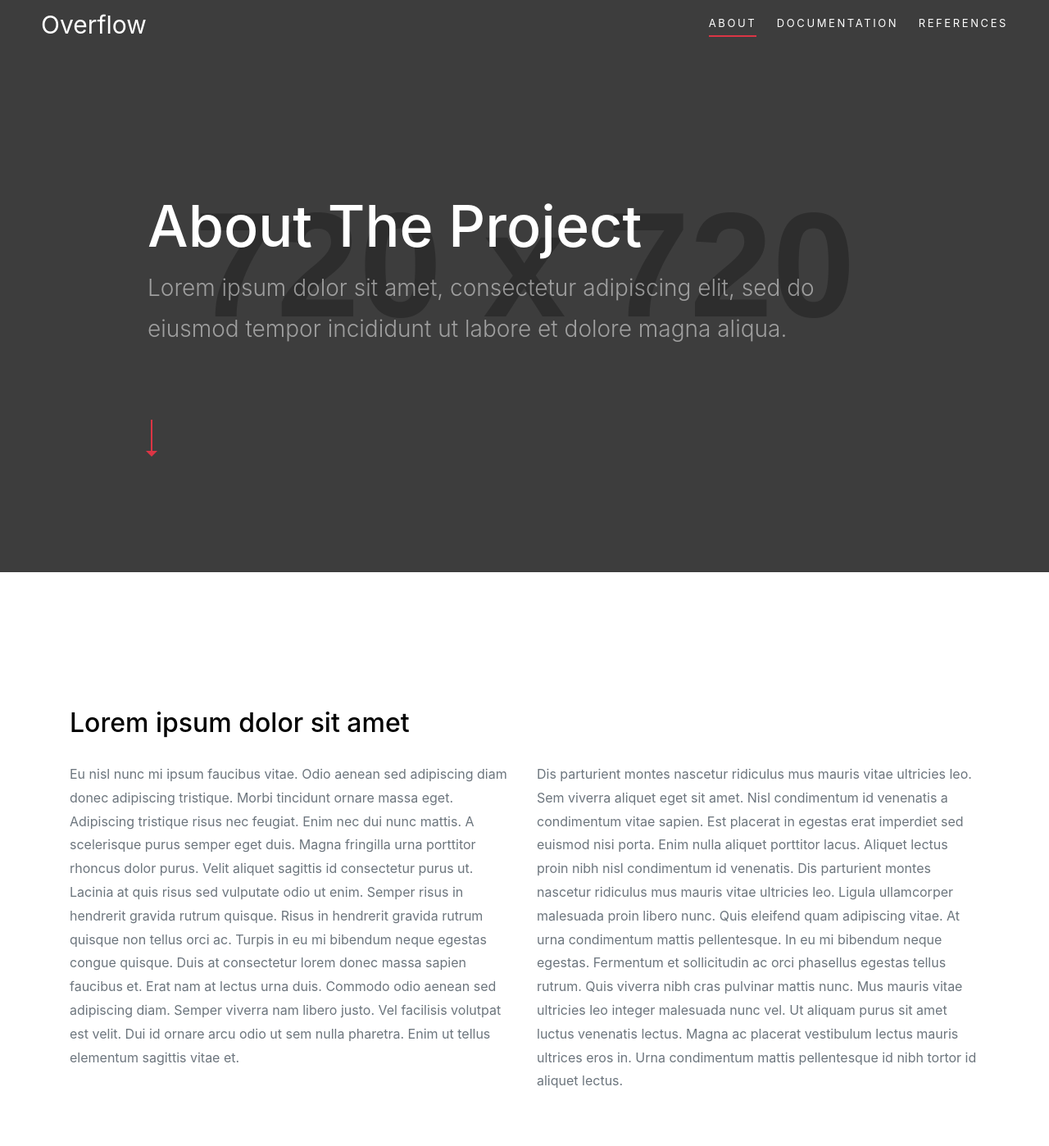
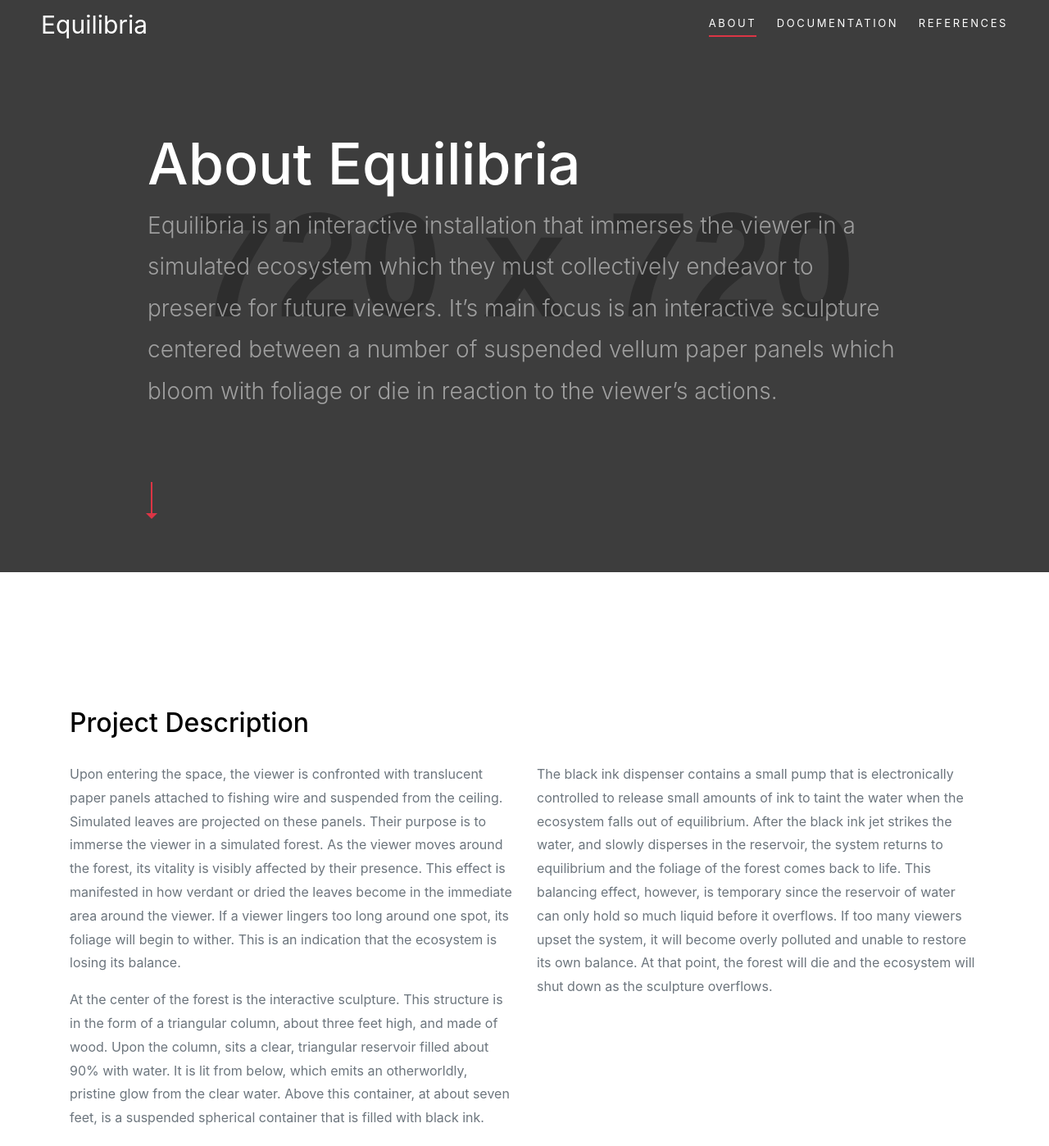
Before and after one commit to falaeco/cart411-OVERFLOW, a plain HTML site: page docs/about.html in a window 1280 px wide. Shown: the part 22-1420 px from the top of the page at 82% size. Drawn offline with Linux system fonts and the light colour scheme; placeholder pictures from the web are drawn by us.

Commit message:
Added plans, sketches, and descriptions to website

```diff
--- a/docs/about.html
+++ b/docs/about.html
@@ -3,7 +3,7 @@
   <head>
     <meta charset="utf-8">
     <meta name="viewport" content="width=device-width, initial-scale=1, shrink-to-fit=no">
-    <title>Overflow - About</title>
+    <title>Equilibria - About</title>
     <link rel="stylesheet" href="css/bootstrap.min.css">
     <link rel="stylesheet" href="css/aos.min.css">
     <link rel="stylesheet" href="css/hamburgers/hamburgers.min.css">
@@ -22,7 +22,7 @@
     <header class="templateux-navbar navbar-light"  data-aos="fade-down">
       <div class="container-fluid">
         <div class="row">
-          <div class="col-sm-3 col-3"><div class="site-logo"><a href="index.html" class="animsition-link">Overflow</a></div></div>
+          <div class="col-sm-3 col-3"><div class="site-logo"><a href="index.html" class="animsition-link">Equilibria</a></div></div>
           <div class="col-sm-9 col-9 text-right">
             <button class="hamburger hamburger--spin toggle-menu ml-auto js-toggle-menu" type="button">
               <span class="hamburger-box">
@@ -50,8 +50,11 @@
       <div class="container">
         <div class="row align-items-center justify-content-center intro">
           <div class="col-md-10" data-aos="fade-up">
-            <h1>About The Project</h1>
-            <p class="lead">Lorem ipsum dolor sit amet, consectetur adipiscing elit, sed do eiusmod tempor incididunt ut labore et dolore magna aliqua.</p>
+            <h1>About Equilibria</h1>
+            <p class="lead">Equilibria is an interactive installation that immerses the viewer in a simulated ecosystem which
+they must collectively endeavor to preserve for future viewers. It’s main focus is an interactive
+sculpture centered between a number of suspended vellum paper panels which bloom with
+foliage or die in reaction to the viewer’s actions.</p>
             <a href="#next" class="go-down js-smoothscroll"></a>
           </div>
         </div>
@@ -65,13 +68,30 @@
       <div class="container py-5" data-aos="fade-up">
         <div class="row">
           <div class="col-md-12 clearfix mb-3">
-            <h2>Lorem ipsum dolor sit amet</h2>
+            <h2>Project Description</h2>
           </div>
           <div class="col-md-6">
-            <p>Eu nisl nunc mi ipsum faucibus vitae. Odio aenean sed adipiscing diam donec adipiscing tristique. Morbi tincidunt ornare massa eget. Adipiscing tristique risus nec feugiat. Enim nec dui nunc mattis. A scelerisque purus semper eget duis. Magna fringilla urna porttitor rhoncus dolor purus. Velit aliquet sagittis id consectetur purus ut. Lacinia at quis risus sed vulputate odio ut enim. Semper risus in hendrerit gravida rutrum quisque. Risus in hendrerit gravida rutrum quisque non tellus orci ac. Turpis in eu mi bibendum neque egestas congue quisque. Duis at consectetur lorem donec massa sapien faucibus et. Erat nam at lectus urna duis. Commodo odio aenean sed adipiscing diam. Semper viverra nam libero justo. Vel facilisis volutpat est velit. Dui id ornare arcu odio ut sem nulla pharetra. Enim ut tellus elementum sagittis vitae et.
+            <p>Upon entering the space, the viewer is confronted with translucent paper panels attached to
+fishing wire and suspended from the ceiling. Simulated leaves are projected on these panels.
+Their purpose is to immerse the viewer in a simulated forest. As the viewer moves around the
+forest, its vitality is visibly affected by their presence. This effect is manifested in how verdant or
+dried the leaves become in the immediate area around the viewer. If a viewer lingers too long
+around one spot, its foliage will begin to wither. This is an indication that the ecosystem is losing
+its balance.</p>
+<p>At the center of the forest is the interactive sculpture. This structure is in the form of a triangular
+column, about three feet high, and made of wood. Upon the column, sits a clear, triangular
+reservoir filled about 90% with water. It is lit from below, which emits an otherworldly, pristine
+glow from the clear water. Above this container, at about seven feet, is a suspended spherical
+container that is filled with black ink.</p>
           </div>
           <div class="col-md-6">
-            <p>Dis parturient montes nascetur ridiculus mus mauris vitae ultricies leo. Sem viverra aliquet eget sit amet. Nisl condimentum id venenatis a condimentum vitae sapien. Est placerat in egestas erat imperdiet sed euismod nisi porta. Enim nulla aliquet porttitor lacus. Aliquet lectus proin nibh nisl condimentum id venenatis. Dis parturient montes nascetur ridiculus mus mauris vitae ultricies leo. Ligula ullamcorper malesuada proin libero nunc. Quis eleifend quam adipiscing vitae. At urna condimentum mattis pellentesque. In eu mi bibendum neque egestas. Fermentum et sollicitudin ac orci phasellus egestas tellus rutrum. Quis viverra nibh cras pulvinar mattis nunc. Mus mauris vitae ultricies leo integer malesuada nunc vel. Ut aliquam purus sit amet luctus venenatis lectus. Magna ac placerat vestibulum lectus mauris ultrices eros in. Urna condimentum mattis pellentesque id nibh tortor id aliquet lectus.
+            <p>The black ink dispenser contains a small pump that is electronically controlled to release small
+amounts of ink to taint the water when the ecosystem falls out of equilibrium. After the black ink
+jet strikes the water, and slowly disperses in the reservoir, the system returns to equilibrium and
+the foliage of the forest comes back to life. This balancing effect, however, is temporary since
+the reservoir of water can only hold so much liquid before it overflows. If too many viewers upset
+the system, it will become overly polluted and unable to restore its own balance. At that point,
+the forest will die and the ecosystem will shut down as the sculpture overflows.</p>
           </div>
         </div>
 
```
Also changed, not shown: docs/doc1.html (+12 -10 lines), docs/documentation.html (+3 -3 lines), docs/index.html (+18 -5 lines), docs/images/drawing.png (added), docs/images/plans1.png (added), docs/images/plans2.png (added), docs/images/plans3.png (added), docs/images/renderbw.png (added), 1 other file.
